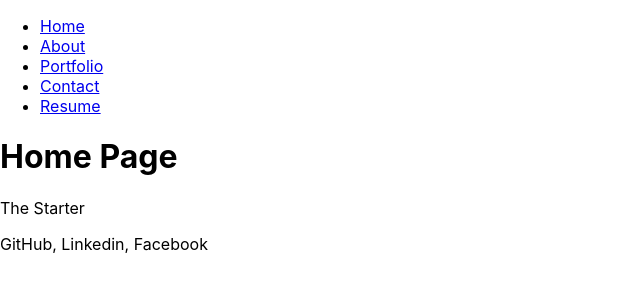
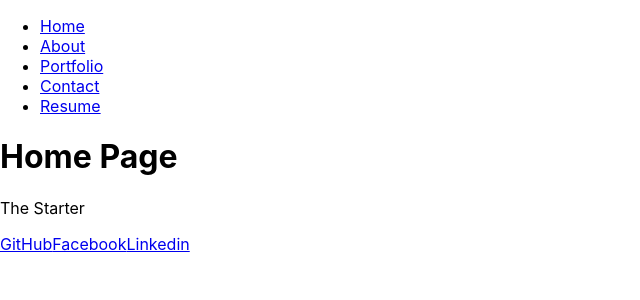
Before and after one commit to Jacobschoenbauer/greatest-react-profile, a React (Create React App) app: page / in a window 1280 px wide. Shown: the top 300 px of the page, without its empty margins (0-640 px from the left). Built offline with nearby package versions, Linux system fonts and the light colour scheme.

Commit message:
added links for linkedin facebook github

```diff
--- a/src/components/Footer.js
+++ b/src/components/Footer.js
@@ -1,9 +1,13 @@
 import React from "react";
 
 export default function Footer() {
-    return (
-      <div>
-       GitHub, Linkedin, Facebook
-      </div>
-    );
-  }
+  return (
+    <div>
+      <a href="https://github.com/Jacobschoenbauer">GitHub</a>
+
+      <a href="https://www.facebook.com/jacob.schoenbauer">Facebook</a>
+
+      <a href="https://www.linkedin.com/in/jacob-schoenbauer-281374239/">Linkedin</a>
+    </div>
+  );
+}
```
